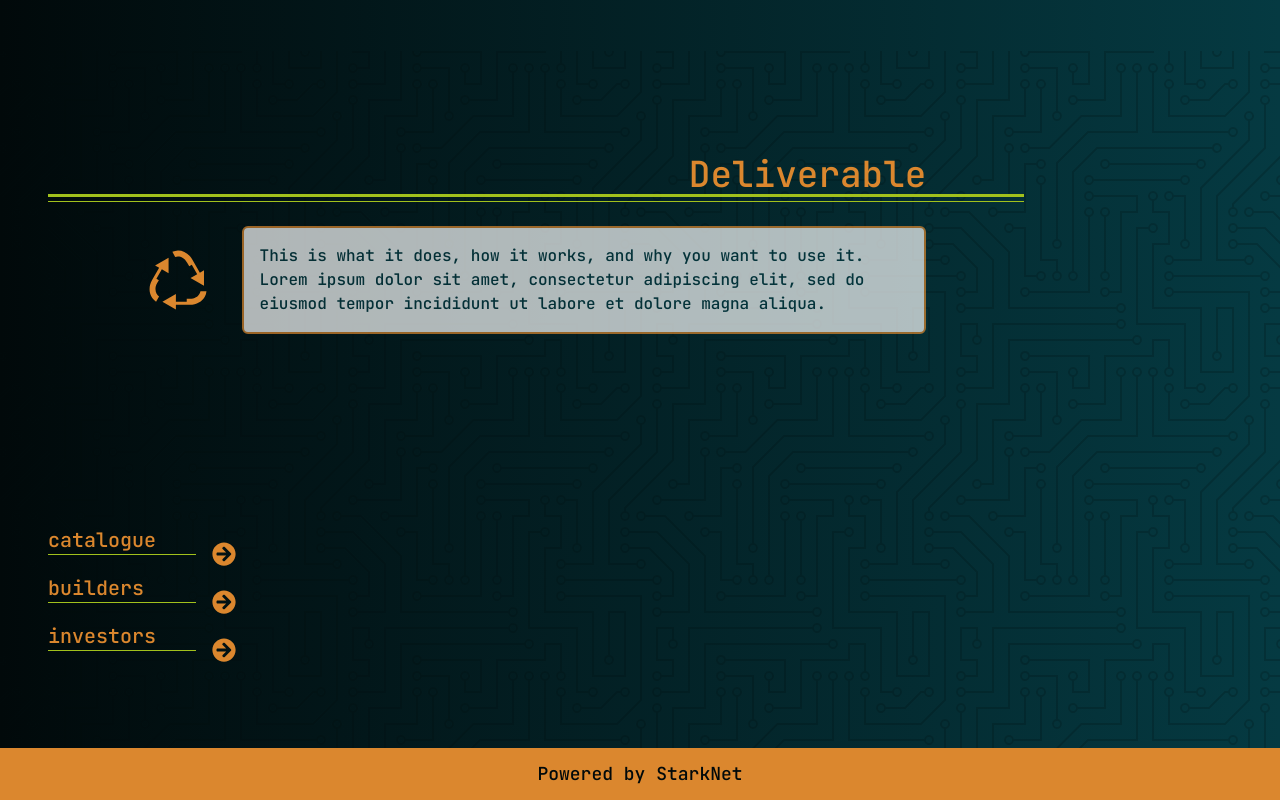
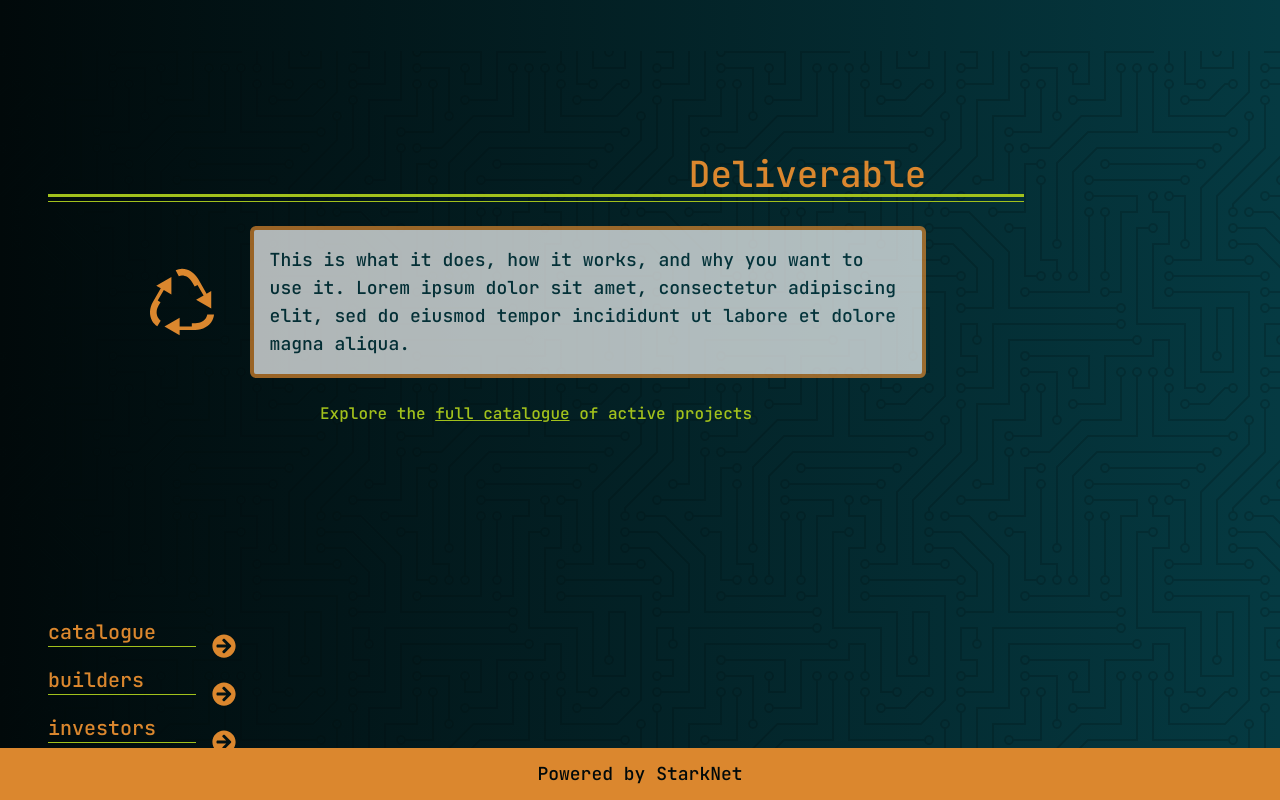
Before and after one commit to DLRFC/KickStark, a Next.js app: page / in a window 1280 px wide. Shown: the top 800 px of the page. Built offline with nearby package versions, Linux system fonts and the light colour scheme.

Commit message:
add catalogue page, link

```diff
--- a/components/MenuUI.tsx
+++ b/components/MenuUI.tsx
@@ -5,12 +5,13 @@ interface MenuUIProps {
     title: string;
     content: string;
     icon: JSX.Element;
+    link: JSX.Element;
     Id: number;
     Index: number;
     setIndex: Function
 }
 
-const MenuUI: FC<MenuUIProps> = ({ title, content, icon, Id, Index, setIndex}) => {
+const MenuUI: FC<MenuUIProps> = ({ title, content, icon, link, Id, Index, setIndex}) => {
     const handleSetIndex = (Id: number) => (Index === Id ? setIndex(0) : setIndex(Id))
     return (
         <>
@@ -36,14 +37,16 @@ const MenuUI: FC<MenuUIProps> = ({ title, content, icon, Id, Index, setIndex}) =
                             <hr className="border-1 border-brand-green"></hr>
                         </div>
 
-                        <div className="flex flex-row mx-[10%] pt-6 items-center">
+                        <div className="flex flex-row mx-[10%] py-6 items-center">
                             <div className="pr-8">
                                 {icon}
                             </div>
-                            <div className=" p-4 bg-brand-gray opacity-[70%] border-2 border-brand-orange rounded-md">
-                                <div className="text-brand-dark text-md">{content}</div>
+                            <div className=" p-4 bg-brand-gray opacity-[70%] border-4 border-brand-orange rounded-md">
+                                <div className="text-brand-dark text-lg">{content}</div>
                             </div>
                         </div>
+
+                        <div className="text-brand-green text-center">{link}</div>
 
                     </div>
                 )}
--- /dev/null
+++ b/pages/catalogue.tsx
@@ -0,0 +1,19 @@
+import type { NextPage } from 'next'
+
+const catalogue: NextPage = () => {
+    return (
+        <div className="relative w-screen h-screen circuitBoard">
+            <div className="w-full pl-12 pr-[20%] pt-[12%] pb-[15%] justify-end">
+                <div className="w-full">
+                    <div className="text-brand-orange text-4xl text-right pr-[10%]">catalogue</div>
+                    <hr className="border-1 border-brand-green"></hr>
+                    <hr className="border-1 border-brand-green"></hr>
+                    <hr className="border-1 border-brand-green mb-1"></hr>
+                    <hr className="border-1 border-brand-green"></hr>
+                </div>
+            </div>
+        </div>
+    )
+}
+
+export default catalogue
--- a/pages/index.tsx
+++ b/pages/index.tsx
@@ -1,50 +1,49 @@
 import type { NextPage } from 'next'
+import Link from 'next/link'
 import React, { useState } from "react"
 import { GiRecycle } from 'react-icons/gi'
 import { DiCodeigniter } from 'react-icons/di'
 import { GiTakeMyMoney } from 'react-icons/gi'
 import { GoTools } from 'react-icons/go'
-import { FaArrowCircleRight } from 'react-icons/fa'
-import Section from '../components/Section'
-import Head from 'next/head'
-import Image from 'next/image'
 import MenuUI from '../components/MenuUI'
 
 const Home: NextPage = () => {
   const [Index, setIndex] = useState(1)
 
-  const menuItems: { id: number, title: string, content: string, icon: JSX.Element }[] = [
+  const menuItems: { id: number, title: string, content: string, icon: JSX.Element, link: JSX.Element }[] = [
     {
       id: 1,
       title: "Deliverable",
       content: "This is what it does, how it works, and why you want to use it. Lorem ipsum dolor sit amet, consectetur adipiscing elit, sed do eiusmod tempor incididunt ut labore et dolore magna aliqua.",
-      icon: <GiRecycle color="#db872e" fontSize="4em"/>
+      icon: <GiRecycle color="#db872e" fontSize="4.5em"/>,
+      link: <Link href="/catalogue"><a>Explore the <span className="underline">full catalogue</span> of active projects</a></Link>
     },
     {
       id: 2,
       title: "catalogue",
       content: "Browse the exciting new projects being powered by Deliverable. Select any project from the catalogue below for more details or to contibute funding. Link to full catalogue page.",
-      icon: <DiCodeigniter color="#db872e" fontSize="4em"/>
+      icon: <DiCodeigniter color="#db872e" fontSize="4em"/>,
+      link: <Link href="/catalogue"><a>Explore the <span className="underline">full catalogue</span> of active projects</a></Link>
     },
     {
       id: 3,
       title: "builders",
       content: "Start here to create your project profile and get funded! After submitting this form you will proceed to set up your roadmap and investment terms.",
-      icon: <GoTools color="#db872e" fontSize="4em"/>
+      icon: <GoTools color="#db872e" fontSize="4em"/>,
+      link: <Link href="/catalogue"><a>Explore the <span className="underline">full catalogue</span> of active projects</a></Link>
     },
     {
       id: 4,
       title: "investors",
       content: "Some more detail about what to expect when you fund a project. Link to full catalogue page or connect your wallet to access your personal Investor's Dashboard.",
-      icon: <GiTakeMyMoney color="#db872e" fontSize="4em"/>
+      icon: <GiTakeMyMoney color="#db872e" fontSize="5em"/>,
+      link: <Link href="/catalogue"><a>Explore the <span className="underline">full catalogue</span> of active projects</a></Link>
     },
   ]
 
   return (
     <div className="relative w-screen h-screen circuitBoard">
-      <div className="w-full">
 
-      </div>
       <div className="w-screen mt-[4%] pb-[25%]">
         {menuItems.map((items) => {
           return (
@@ -54,6 +53,7 @@ const Home: NextPage = () => {
                 Id={items.id}
                 content={items.content}
                 icon={items.icon}
+                link={items.link}
                 Index={Index}
                 setIndex={setIndex}
               ></MenuUI>
@@ -66,6 +66,7 @@ const Home: NextPage = () => {
         <p className="text-brand-darkest text-lg text-center py-3">Powered by StarkNet</p>
         {/* <Image src="/public/starknet-logo.png" width="200px" height="50px"/> */}
       </div>
+
     </div>
   )
 }
```
